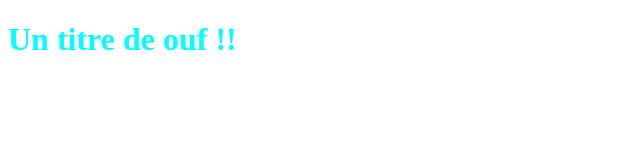
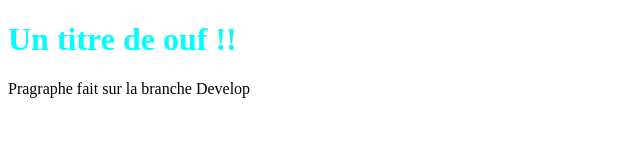
Before and after one commit to Coudji/entrainement, a plain HTML site: page index.html in a window 1280 px wide. Shown: the whole page, without its empty margins (0-640 px from the left). Drawn offline with Linux system fonts and the light colour scheme.

Commit message:
ajout paragraphe

```diff
--- a/index.html
+++ b/index.html
@@ -9,5 +9,7 @@
 </head>
 <body>
     <h1 id="hhh">Un titre de ouf !!</h1>
+
+    <p>Pragraphe fait sur la branche Develop</p>
 </body>
 </html>
```
